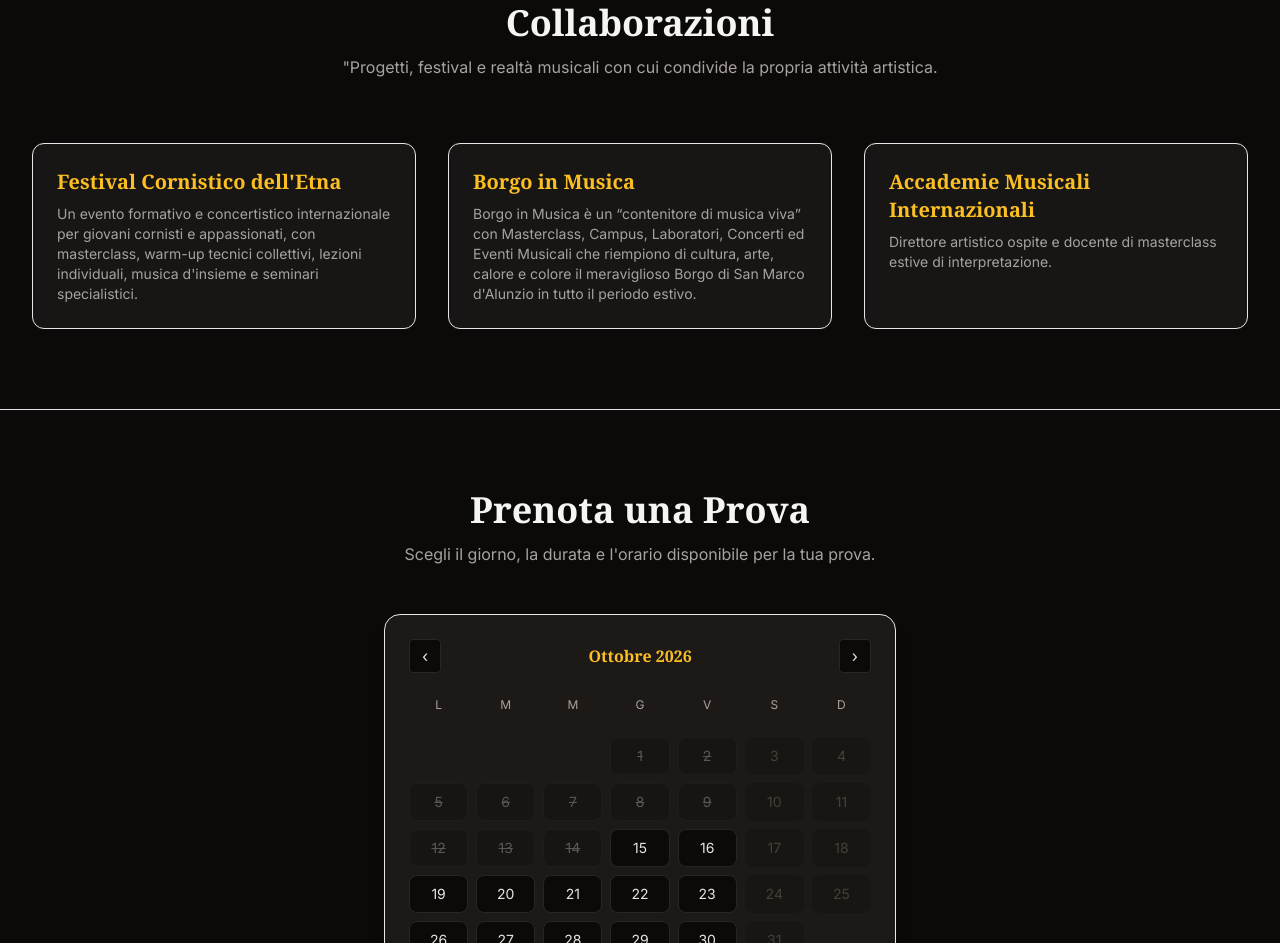
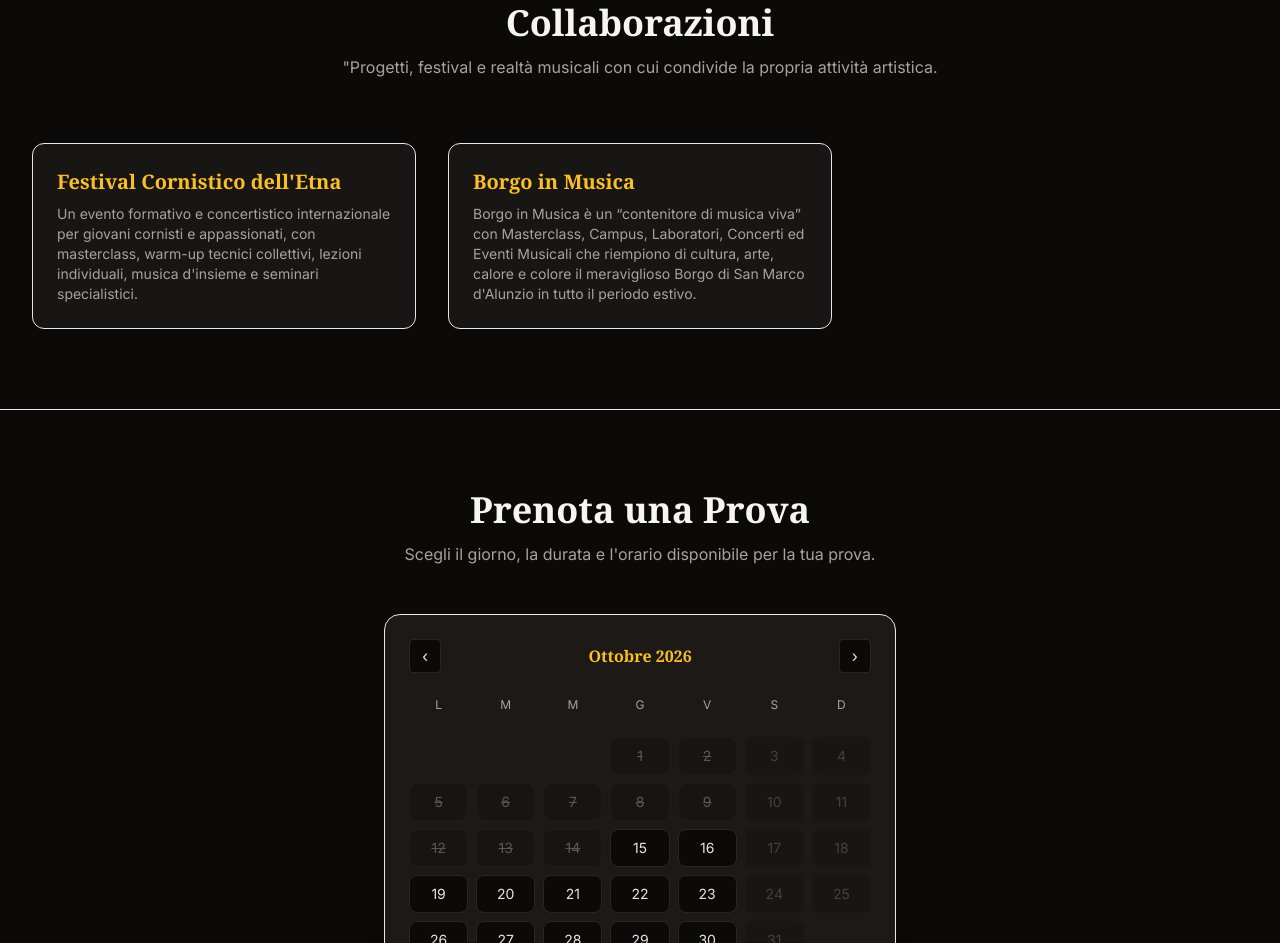
Before and after one commit to alessianotaro/pianista, a website: page index.html in a window 1280 px wide. Shown: the part 2508-3451 px from the top of the page. Drawn offline with nearby package versions, Linux system fonts and the light colour scheme; no server answers; a web font is replaced by a local one.

Commit message:
Add files via upload

```diff
--- a/index.html
+++ b/index.html
@@ -161,10 +161,6 @@
                     <div class="bg-stone-900/80 border gold-border p-6 rounded-xl hover:border-amber-500 transition">
                         <h3 class="text-xl font-serif font-semibold text-amber-400 mb-2">Borgo in Musica</h3>
                         <p class="text-stone-400 text-sm">Borgo in Musica è un “contenitore di musica viva” con Masterclass, Campus, Laboratori, Concerti ed Eventi Musicali che riempiono di cultura, arte, calore e colore il meraviglioso Borgo di San Marco d'Alunzio in tutto il periodo estivo.</p>
-                    </div>
-                    <div class="bg-stone-900/80 border gold-border p-6 rounded-xl hover:border-amber-500 transition">
-                        <h3 class="text-xl font-serif font-semibold text-amber-400 mb-2">Accademie Musicali Internazionali</h3>
-                        <p class="text-stone-400 text-sm">Direttore artistico ospite e docente di masterclass estive di interpretazione.</p>
                     </div>
                 </div>
             </div>
```
